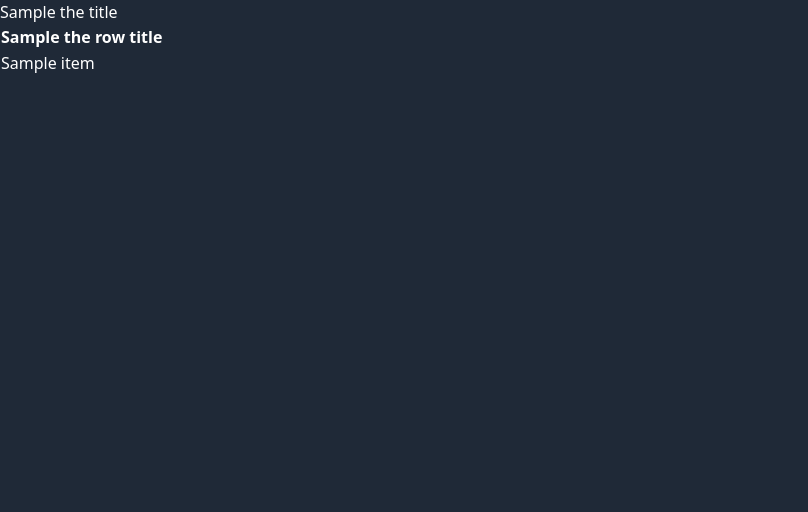
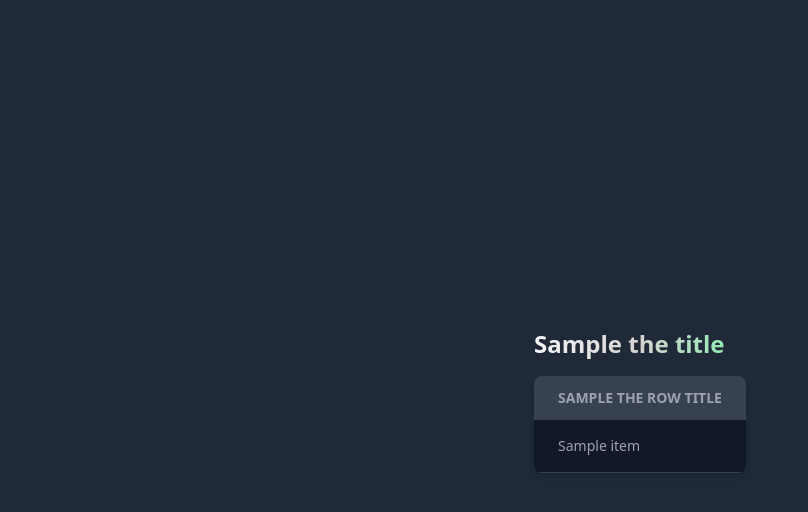
Before and after one commit to numbersanalyst/vsearch4web-ultra, a Flask app: template templates/viewlog.html in a window 1280 px wide. Shown: the top 512 px of the page, without its empty margins (0-808 px from the left). Run offline with Flask 3, Linux system fonts and the light colour scheme; the template is opened without the code that fills it: most values are stand-ins (such as "Sample title", 1, 10 or a date in 2020).

Commit message:
Refresh style of viewlog page

```diff
--- a/main.py
+++ b/main.py
@@ -90,14 +90,14 @@
 def view_the_log() -> 'html':
     """Wyświetla zawartość pliku logu w postaci tabeli HTML."""
     with UseDatabase(app.config['dbconfig']) as cursor:
-        _SQL = """select phrase, letters, ip, browser_string, results from log"""
+        _SQL = """select ts, phrase, letters, ip, browser_string, results from log"""
         cursor.execute(_SQL)
         contents = cursor.fetchall()
 
-    titles = ('Fraza', 'Litery', 'Adres klienta',
-              'Agent użytkownika', 'Wyniki')
+    titles = ('Date', 'Pharse', 'Letters', 'Ip Address',
+              'User Agent', 'Results')
     return render_template('viewlog.html',
-                           the_title='Widok logu',
+                           the_title='View log',
                            the_row_titles=titles,
                            the_data=contents)
 
--- a/static/dist/css/output.css
+++ b/static/dist/css/output.css
@@ -673,6 +673,11 @@
   margin-bottom: 1rem;
 }
 
+.my-10 {
+  margin-top: 2.5rem;
+  margin-bottom: 2.5rem;
+}
+
 .mb-1 {
   margin-bottom: 0.25rem;
 }
@@ -775,6 +780,26 @@
 
 .w-\[210px\] {
   width: 210px;
+}
+
+.w-full {
+  width: 100%;
+}
+
+.w-40 {
+  width: 10rem;
+}
+
+.w-96 {
+  width: 24rem;
+}
+
+.max-w-3xl {
+  max-width: 48rem;
+}
+
+.max-w-xs {
+  max-width: 20rem;
 }
 
 .flex-1 {
@@ -873,6 +898,10 @@
 
 .justify-between {
   justify-content: space-between;
+}
+
+.gap-3 {
+  gap: 0.75rem;
 }
 
 .space-x-2 > :not([hidden]) ~ :not([hidden]) {
@@ -881,8 +910,18 @@
   margin-left: calc(0.5rem * calc(1 - var(--tw-space-x-reverse)));
 }
 
+.space-x-3 > :not([hidden]) ~ :not([hidden]) {
+  --tw-space-x-reverse: 0;
+  margin-right: calc(0.75rem * var(--tw-space-x-reverse));
+  margin-left: calc(0.75rem * calc(1 - var(--tw-space-x-reverse)));
+}
+
 .overflow-hidden {
   overflow: hidden;
+}
+
+.overflow-x-auto {
+  overflow-x: auto;
 }
 
 .rounded-lg {
@@ -907,6 +946,10 @@
   border-width: 0px;
 }
 
+.border-b {
+  border-bottom-width: 1px;
+}
+
 .border-blue-600 {
   --tw-border-opacity: 1;
   border-color: rgb(37 99 235 / var(--tw-border-opacity));
@@ -959,6 +1002,11 @@
 
 .bg-white\/50 {
   background-color: rgb(255 255 255 / 0.5);
+}
+
+.bg-gray-50 {
+  --tw-bg-opacity: 1;
+  background-color: rgb(249 250 251 / var(--tw-bg-opacity));
 }
 
 .bg-opacity-50 {
@@ -1006,8 +1054,22 @@
   padding-bottom: 0.75rem;
 }
 
+.px-6 {
+  padding-left: 1.5rem;
+  padding-right: 1.5rem;
+}
+
+.py-4 {
+  padding-top: 1rem;
+  padding-bottom: 1rem;
+}
+
 .pt-2 {
   padding-top: 0.5rem;
+}
+
+.text-left {
+  text-align: left;
 }
 
 .text-center {
@@ -1024,6 +1086,11 @@
   line-height: 1.25rem;
 }
 
+.text-xs {
+  font-size: 0.75rem;
+  line-height: 1rem;
+}
+
 .font-medium {
   font-weight: 500;
 }
@@ -1032,6 +1099,10 @@
   font-weight: 600;
 }
 
+.uppercase {
+  text-transform: uppercase;
+}
+
 .leading-6 {
   line-height: 1.5rem;
 }
@@ -1063,6 +1134,11 @@
 .text-white {
   --tw-text-opacity: 1;
   color: rgb(255 255 255 / var(--tw-text-opacity));
+}
+
+.text-gray-700 {
+  --tw-text-opacity: 1;
+  color: rgb(55 65 81 / var(--tw-text-opacity));
 }
 
 .opacity-0 {
@@ -1082,6 +1158,12 @@
 .shadow-lg {
   --tw-shadow: 0 10px 15px -3px rgb(0 0 0 / 0.1), 0 4px 6px -4px rgb(0 0 0 / 0.1);
   --tw-shadow-colored: 0 10px 15px -3px var(--tw-shadow-color), 0 4px 6px -4px var(--tw-shadow-color);
+  box-shadow: var(--tw-ring-offset-shadow, 0 0 #0000), var(--tw-ring-shadow, 0 0 #0000), var(--tw-shadow);
+}
+
+.shadow-md {
+  --tw-shadow: 0 4px 6px -1px rgb(0 0 0 / 0.1), 0 2px 4px -2px rgb(0 0 0 / 0.1);
+  --tw-shadow-colored: 0 4px 6px -1px var(--tw-shadow-color), 0 2px 4px -2px var(--tw-shadow-color);
   box-shadow: var(--tw-ring-offset-shadow, 0 0 #0000), var(--tw-ring-shadow, 0 0 #0000), var(--tw-shadow);
 }
 
@@ -1520,6 +1602,11 @@
   background-color: rgb(31 41 55 / 0.5);
 }
 
+:is(.dark .dark\:bg-gray-900) {
+  --tw-bg-opacity: 1;
+  background-color: rgb(17 24 39 / var(--tw-bg-opacity));
+}
+
 :is(.dark .dark\:bg-opacity-80) {
   --tw-bg-opacity: 0.8;
 }
@@ -1568,3 +1655,9 @@
   --tw-text-opacity: 1;
   color: rgb(255 255 255 / var(--tw-text-opacity));
 }
+
+@media (min-width: 640px) {
+  .sm\:rounded-lg {
+    border-radius: 0.5rem;
+  }
+}
--- a/templates/viewlog.html
+++ b/templates/viewlog.html
@@ -2,21 +2,31 @@
 
 {% block body %}
 
-<h2>{{ the_title }}</h2>
+<main>
+    <div class="main-container my-10">
 
-<table>
+        <h2 class="title">{{ the_title }}</h2>
+
+        <div class="relative overflow-x-auto shadow-md sm:rounded-lg">
+            <table class="w-full text-sm text-left text-gray-500 dark:text-gray-400">
+                <thead class="text-s text-gray-700 uppercase bg-gray-50 dark:bg-gray-700 dark:text-gray-400">
                     <tr>
                         {% for row_title in the_row_titles %}
-        <th>{{row_title}}</th>
+                        <th scope="col" class="px-6 py-3">{{row_title}}</th>
                         {% endfor %}
                     </tr>
+                </thead>
                 {% for log_row in the_data %}
-    <tr>
+                <tr class="bg-white border-b dark:bg-gray-900 dark:border-gray-700">
                     {% for item in log_row %}
-        <td>{{item}}</td>
+                    <td class="px-6 py-4">{{item}}</td>
                     {% endfor %}
                 </tr>
                 {% endfor %}
             </table>
+        </div>
+    </div>
+</main>
+
 
 {% endblock %}
```
Lines whose indentation alone changed are shown as unchanged.
